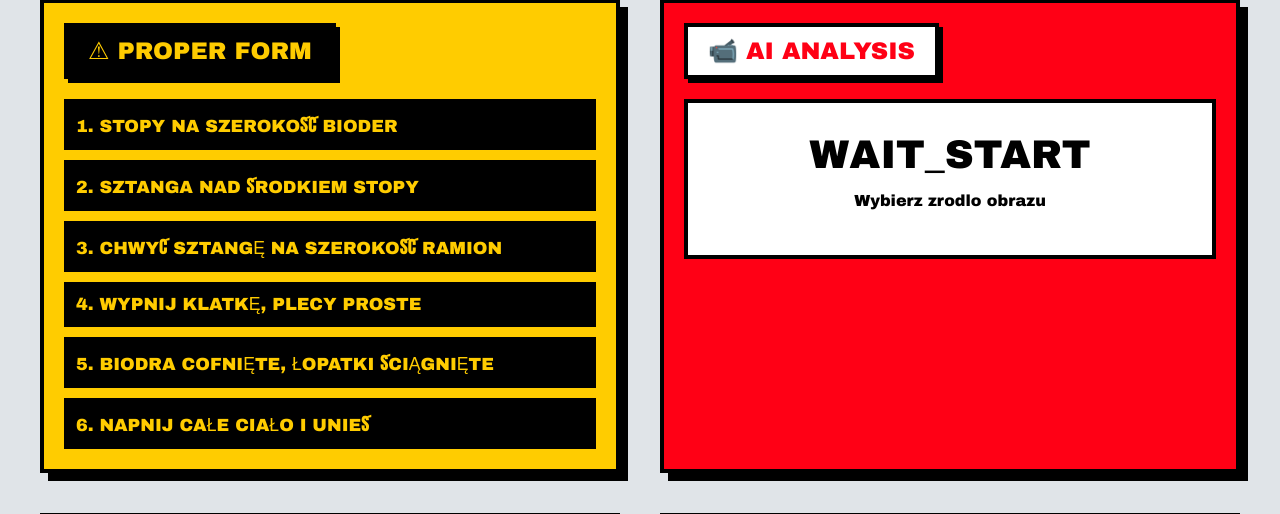
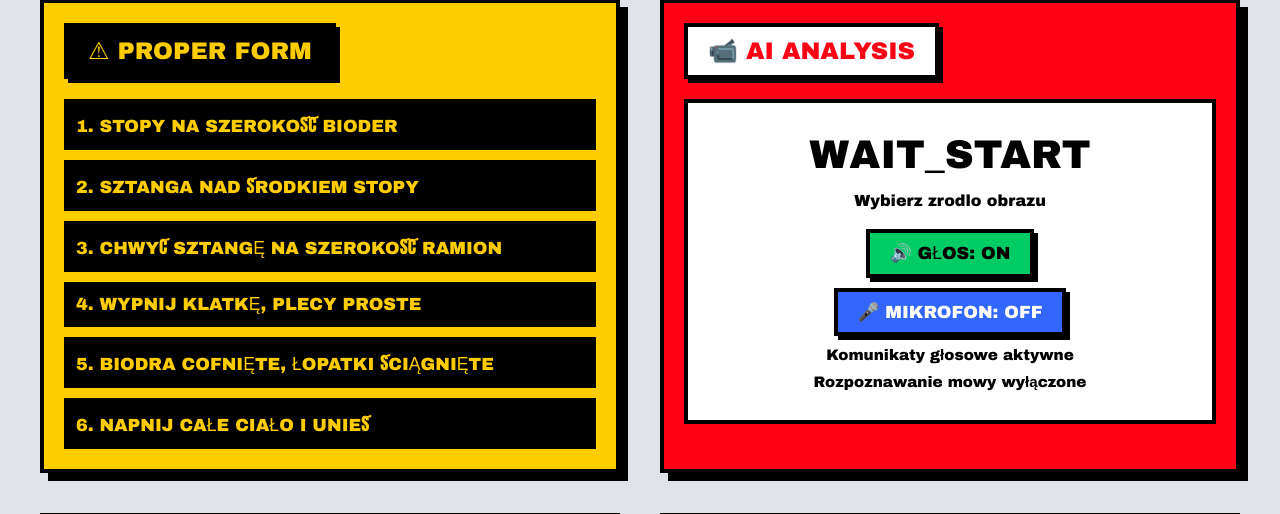
Before and after one commit to szymonjanczak2004/martwy_ciag_4i08, a Flask app: page / in a window 1280 px wide. Shown: the part 212-726 px from the top of the page. Run offline with Flask 3, Linux system fonts and the light colour scheme.

Commit message:
Update index.html

```diff
--- a/pythonProject/templates/index.html
+++ b/pythonProject/templates/index.html
@@ -43,6 +43,18 @@
             <div class="camera-status">
                 <h2 id="ui-phase">WAIT_START</h2>
                 <p id="ui-feedback">Zajmij pozycję przed kamerą</p>
+
+
+                <div class="voice-panel">
+                    <button id="voice-toggle-btn" class="btn btn-live" onclick="toggleVoiceOutput()">
+                        🔊 GŁOS: ON
+                    </button>
+                    <button id="mic-toggle-btn" class="btn btn-upload" onclick="toggleVoiceRecognition()">
+                        🎤 MIKROFON: OFF
+                    </button>
+                    <p id="voice-status">Komunikaty głosowe aktywne</p>
+                    <p id="mic-status">Rozpoznawanie mowy wyłączone</p>
+                </div>
             </div>
         </div>
 
```
